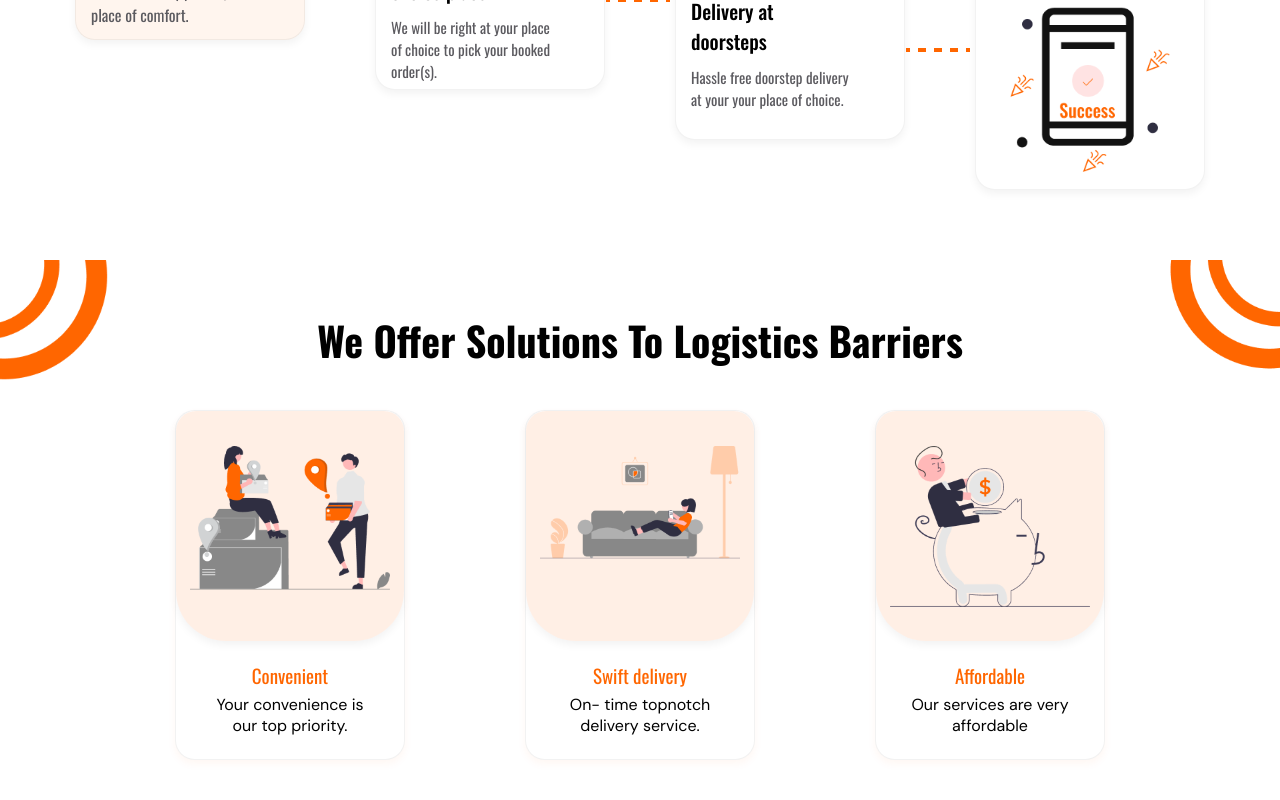
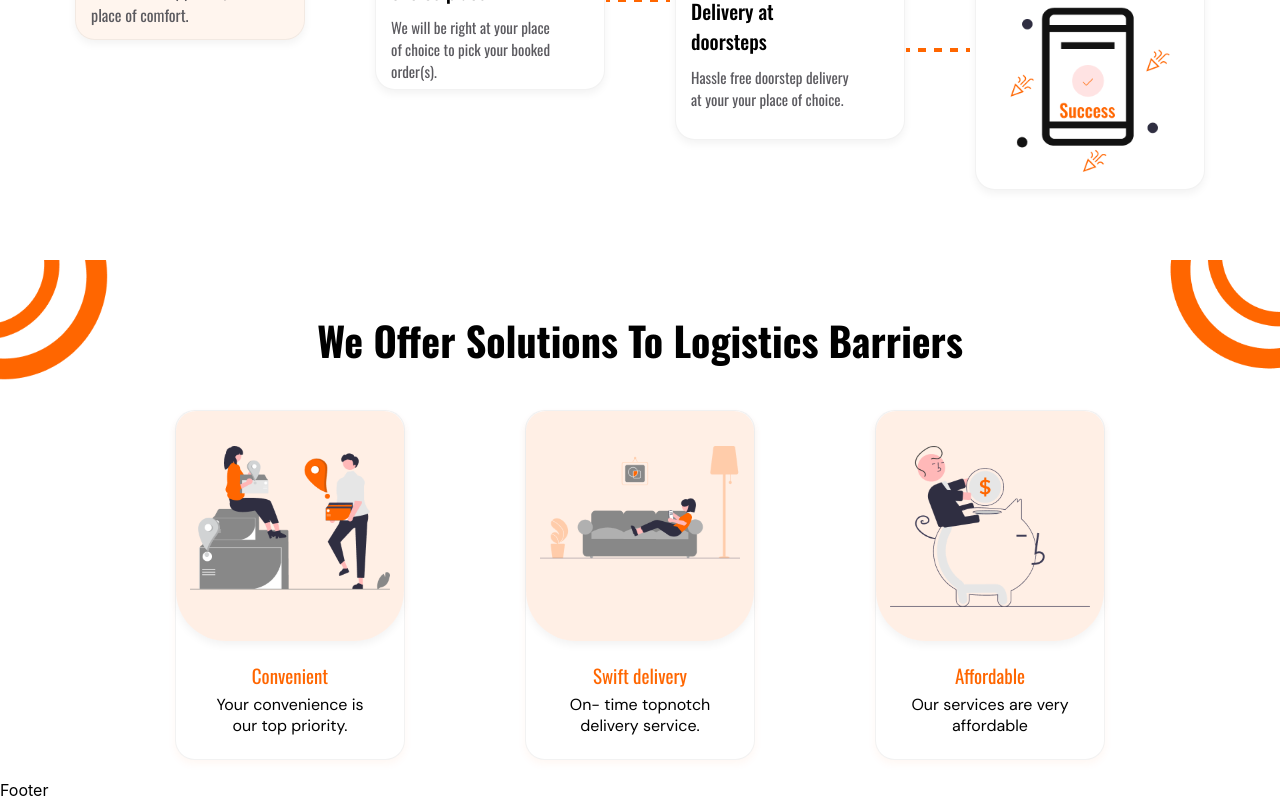
Before and after one commit to Pickbox-Project/Pickbox-frontend, a React (Create React App) app: page / in a window 1280 px wide. Shown: the part 1048-1848 px from the top of the page. Built offline with nearby package versions, Linux system fonts and the light colour scheme.

Commit message:
Added Footer to the App.js

```diff
--- a/src/App.js
+++ b/src/App.js
@@ -4,6 +4,7 @@ import {BrowserRouter as Router, Routes, Route} from "react-router-dom"
 import HeroPage from './Components/HeroPage/HeroPage';
 import Steps from './Components/Steps/Steps';
 import Solution from './Components/Solution/Solution';
+import Footer from './Components/Footer/Footer';
 
 function App() {
   return (
@@ -15,6 +16,7 @@ function App() {
             <HeroPage/>
             <Steps/>
             <Solution/>
+            <Footer/>
            </div>}/>
         </Routes>
       </Router>
```
